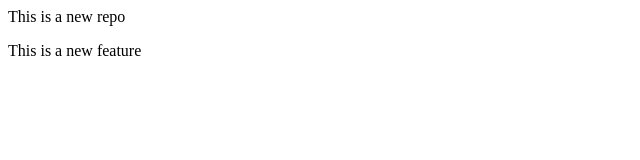
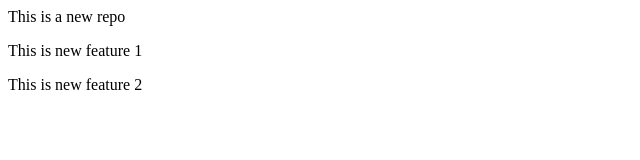
Before and after one commit to Ashkul28/localrepo, a plain HTML site: page index.html in a window 1280 px wide. Shown: the whole page, without its empty margins (0-640 px from the left). Drawn offline with Linux system fonts and the light colour scheme.

Commit message:
Add 2 new features

```diff
--- a/index.html
+++ b/index.html
@@ -1,2 +1,3 @@
 <p>This is a new repo</p>
-<p>This is a new feature</p>
+<p>This is new feature 1</p>
+<p>This is new feature 2</p>
```
